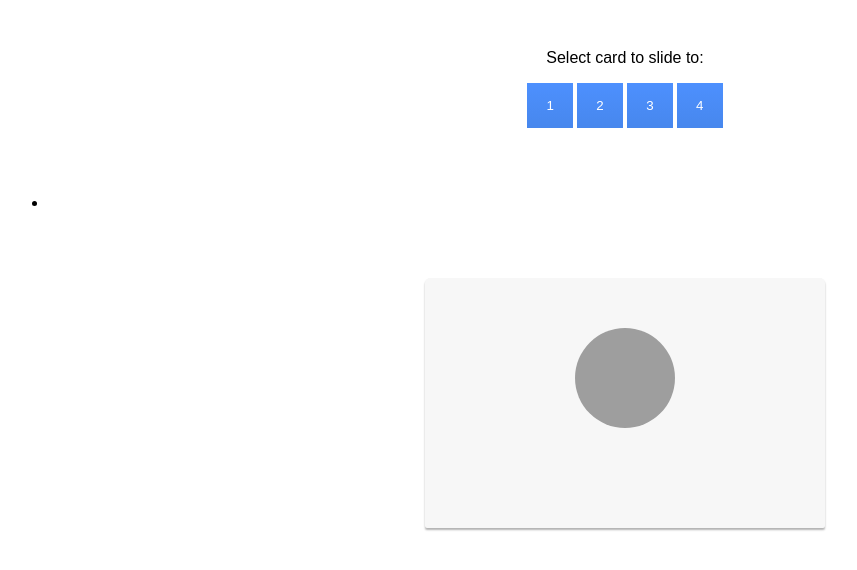
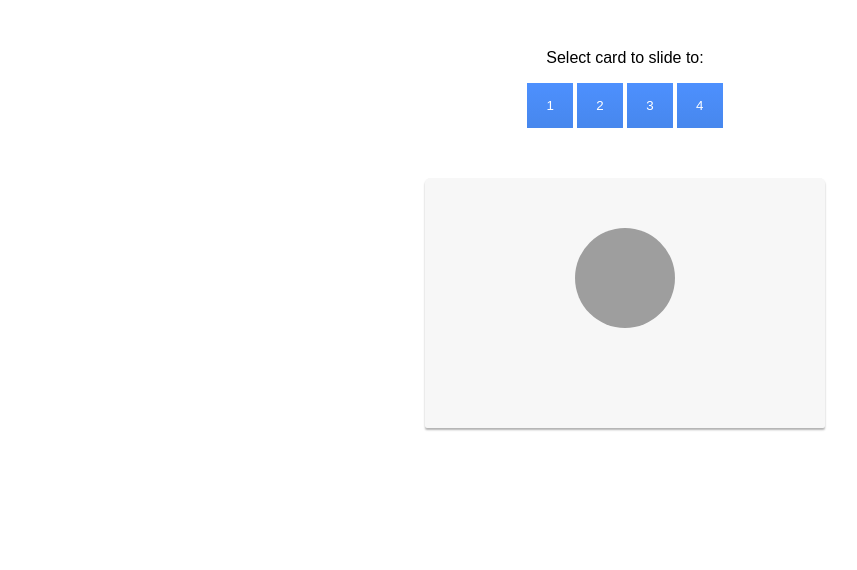
Before and after one commit to thecodegecko/jQuery-CardSlider, a plain HTML site: page demos/index.html in a window 1280 px wide. Shown: the whole page, without its empty margins (15-872 px from the left). Drawn offline with nearby package versions, Linux system fonts and the light colour scheme; grey boxes are pictures that could not be loaded.

Commit message:
ul removed

```diff
--- a/demos/index.html
+++ b/demos/index.html
@@ -34,11 +34,7 @@
 				<button type="button" class="btn btn-default toggle-step" data-step="5">4</button>
 			</div>
 		</div>
-		<div class="container">
-			<ul class="slides">
-				<li class="slide"></li>
-			</ul>
-		</div>
+
 		<div class="container">
 			<div class="card-box">
 				<div class="avatar">
```
